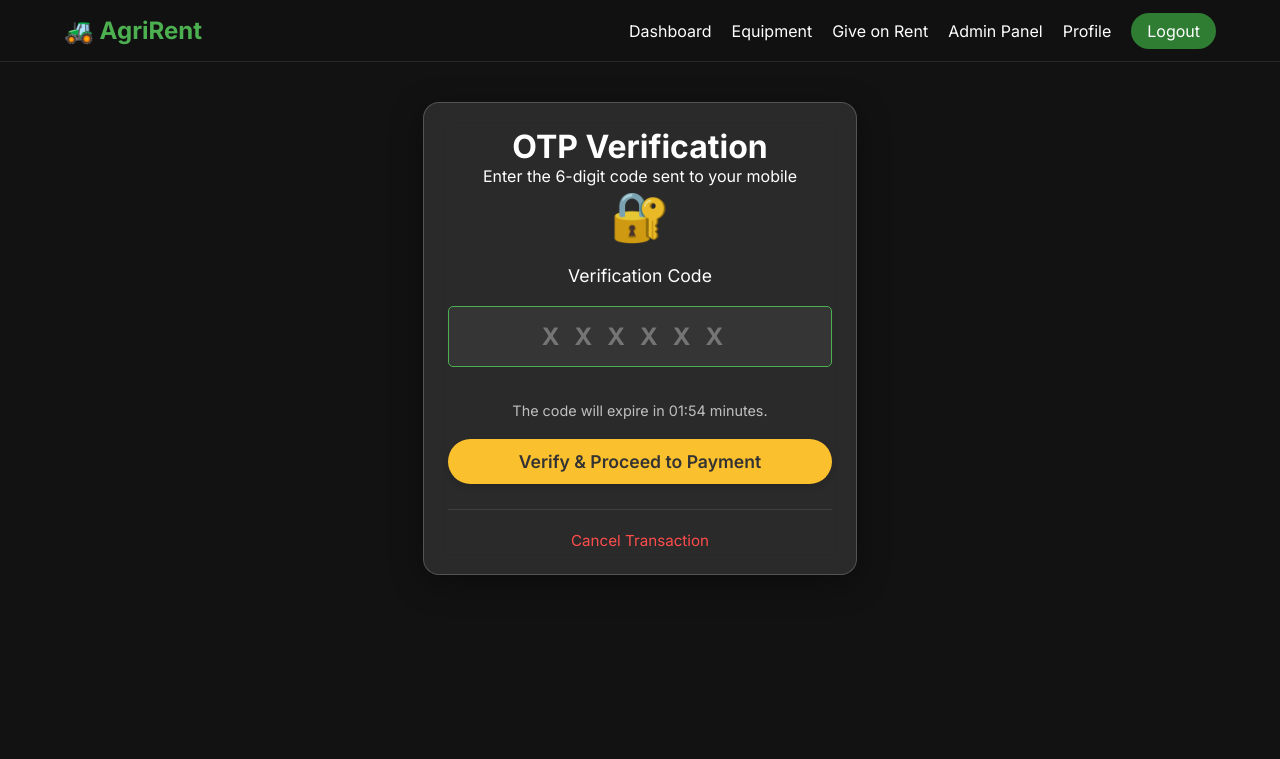
After one commit to themrmk333/agrirent, a Flask app: page /otp_verify in a window 1280 px wide. The commit adds this page. Shown: the top 759 px of the page. Run offline with Flask 3, Linux system fonts and the light colour scheme; the visitor is signed in with stand-in values (Sample User, id 1); some libraries are stand-ins or nearby versions.

Commit message:
otp security + cancellation update

```diff
--- a/app.py
+++ b/app.py
@@ -3,6 +3,8 @@ import psycopg2
 import psycopg2.extras
 import datetime
 import os
+import random
+import time
 from werkzeug.security import generate_password_hash, check_password_hash
 
 app = Flask(__name__)
@@ -131,6 +133,7 @@ def init_db():
         phone_number TEXT,
         total_days INTEGER DEFAULT 1,
         total_amount REAL DEFAULT 0.0,
+        refund_amount REAL DEFAULT 0.0,
         agreement_accepted INTEGER DEFAULT 0,
         damage_fee_paid INTEGER DEFAULT 1,
         FOREIGN KEY (user_id) REFERENCES users (id),
@@ -572,10 +575,69 @@ def payment():
         'total_amount': total_amount
     }
 
+    # OTP Generation Logic
+    otp = random.randint(100000, 999999)
+    session['otp'] = str(otp)
+    session['otp_time'] = time.time()
+    session['otp_attempts'] = 0
+
+    # Simulation: Print to console and alert user
+    print(f"\n[SECURITY] OTP for {session['username']}: {otp}\n")
+    flash('🔐 For your security, a 6-digit OTP has been sent to your registered mobile number.', 'info')
+
     cur.close()
     conn.close()
 
-    return render_template('payment.html', equipment=eq, start_date=start_date, end_date=end_date, total_days=total_days, total_amount=total_amount)
+    return redirect(url_for('otp_verify'))
+
+@app.route('/otp_verify', methods=['GET', 'POST'])
+def otp_verify():
+    if 'user_id' not in session or 'otp' not in session:
+        return redirect(url_for('dashboard'))
+
+    if request.method == 'POST':
+        entered_otp = request.form.get('otp')
+        current_time = time.time()
+
+        # Security: Max attempts check
+        session['otp_attempts'] = session.get('otp_attempts', 0) + 1
+        if session['otp_attempts'] > 3:
+            session.pop('otp', None)
+            session.pop('pending_booking', None)
+            flash('Too many failed attempts. Transaction blocked for security.', 'error')
+            return redirect(url_for('dashboard'))
+
+        # Security: Expiry check (120 seconds)
+        if current_time - session.get('otp_time', 0) > 120:
+            session.pop('otp', None)
+            flash('OTP has expired. Please try booking again.', 'error')
+            return redirect(url_for('dashboard'))
+
+        if entered_otp == session['otp']:
+            # Success! Clear OTP and proceed to payment
+            session.pop('otp', None)
+            session.pop('otp_time', None)
+            session.pop('otp_attempts', None)
+
+            # Fetch equipment details again for the payment page
+            booking_data = session['pending_booking']
+            conn = get_db()
+            cur = get_cursor(conn)
+            cur.execute('SELECT * FROM equipment WHERE id = %s', (booking_data['equipment_id'],))
+            eq = cur.fetchone()
+            cur.close()
+            conn.close()
+
+            return render_template('payment.html',
+                                   equipment=eq,
+                                   start_date=booking_data['start_date'],
+                                   end_date=booking_data['end_date'],
+                                   total_days=booking_data['total_days'],
+                                   total_amount=booking_data['total_amount'])
+        else:
+            flash(f'Invalid OTP. {3 - session["otp_attempts"]} attempts remaining.', 'error')
+
+    return render_template('otp_verify.html')
 
 
 @app.route('/process_payment', methods=['POST'])
@@ -750,15 +812,36 @@ def cancel_booking(booking_id):
 
     conn = get_db()
     cur = get_cursor(conn)
-    cur.execute('SELECT * FROM bookings WHERE id = %s AND user_id = %s', (booking_id, session['user_id']))
+
+    # Securely fetch booking - only if it belongs to the user
+    cur.execute('SELECT * FROM bookings WHERE id = %s', (booking_id,))
     b = cur.fetchone()
-    if b and b['status'] == 'Confirmed':
-        cur.execute('UPDATE bookings SET status = %s WHERE id = %s', ('Cancelled', booking_id))
+
+    if not b:
+        flash('Booking not found.', 'error')
+    elif b['user_id'] != session['user_id']:
+        # Security: Prevent unauthorized cancellation
+        flash('Unauthorized action.', 'error')
+    elif b['status'] == 'Cancelled':
+        # Prevent double cancellation
+        flash('Booking already cancelled.', 'info')
+    elif b['status'] != 'Confirmed':
+        flash('This booking cannot be cancelled at its current status.', 'error')
+    else:
+        # Proceed with cancellation
+        total = b['total_amount'] or 0
+        # Accurate 20% deduction (80% refund) with rounding
+        refund = round(float(total) * 0.80, 2)
+
+        cur.execute("UPDATE bookings SET status = 'Cancelled', refund_amount = %s WHERE id = %s", (refund, booking_id))
         cur.execute('UPDATE equipment SET quantity = quantity + 1 WHERE id = %s', (b['equipment_id'],))
         conn.commit()
+
+        # Professional dynamic feedback
+        flash(f'Booking cancelled. ₹{refund:,.2f} refunded after 20% deduction.', 'success')
+
     cur.close()
     conn.close()
-    flash('Booking cancelled successfully.', 'success')
     return redirect(url_for('dashboard'))
 
 
--- a/templates/booking.html
+++ b/templates/booking.html
@@ -35,6 +35,12 @@
                 </div>
             </div>
             <p id="duration_warning" style="color: #ff4d4d; font-size: 0.9rem; display: none; margin-top: -10px; margin-bottom: 10px;">Maximum booking limit is 3 days.</p>
+            <p style="color: #ffb700; font-size: 0.85rem; margin-top: -10px; margin-bottom: 15px; opacity: 0.9;">
+                Note: Cancellation incurs a 20% deduction from the total amount.
+            </p>
+            <p style="font-size: 0.85rem; color: #4facfe; margin-bottom: 15px; display: flex; align-items: center; gap: 8px;">
+                🔐 For your security, OTP verification is required before payment.
+            </p>
             <button type="submit" class="btn btn-pop btn-block">Continue to Payment ➡️</button>
         </form>
         <script>
--- a/templates/dashboard.html
+++ b/templates/dashboard.html
@@ -103,8 +103,8 @@
 
                                         {% if b.status == 'Confirmed' %}
                                         <a href="{{ url_for('booking', eq_id=b.equipment_id) }}" class="btn btn-pop" style="background:#17a2b8; padding: 4px 8px; font-size:0.8rem; margin-top:4px;">Extend</a>
-                                        <form action="{{ url_for('cancel_booking', booking_id=b.id) }}" method="POST" style="display:inline;" onsubmit="return confirm('Are you sure you want to cancel this booking?');">
-                                            <button type="submit" class="btn btn-pop" style="background:#dc3545; padding: 4px 8px; font-size:0.8rem; margin-top:4px;">Cancel</button>
+                                        <form action="{{ url_for('cancel_booking', booking_id=b.id) }}" method="POST" style="display:inline;" onsubmit="return confirm('Are you sure? 20% amount will be deducted.');">
+                                            <button type="submit" class="btn btn-pop" style="background:#dc3545; padding: 4px 8px; font-size:0.8rem; margin-top:4px;">Cancel Booking</button>
                                         </form>
                                         {% endif %}
 
--- /dev/null
+++ b/templates/otp_verify.html
@@ -0,0 +1,57 @@
+{% extends "layout.html" %}
+{% block content %}
+<div class="container">
+    <div class="auth-container glass-panel" style="max-width: 450px; text-align: center;">
+        <div class="auth-header">
+            <h2 style="font-size: 2rem;">OTP Verification</h2>
+            <p>Enter the 6-digit code sent to your mobile</p>
+        </div>
+
+        <div style="font-size: 3rem; margin-bottom: 20px; opacity: 0.9;">🔐</div>
+
+        <form action="{{ url_for('otp_verify') }}" method="POST">
+            <div class="form-group">
+                <label for="otp" style="font-size: 1.1rem; margin-bottom: 15px; display: block;">Verification Code</label>
+                <input type="text" id="otp" name="otp" class="form-control"
+                       placeholder="XXXXXX" maxlength="6" pattern="\d{6}" required
+                       style="text-align: center; font-size: 1.5rem; letter-spacing: 15px; font-weight: bold; padding: 15px;"
+                       autofocus>
+            </div>
+
+            <p style="font-size: 0.9rem; opacity: 0.7; margin: 20px 0;">
+                The code will expire in <span id="timer">02:00</span> minutes.
+            </p>
+
+            <button type="submit" class="btn btn-accent btn-block" style="font-size: 1.1rem; padding: 12px;">Verify & Proceed to Payment</button>
+        </form>
+
+        <div style="margin-top: 25px; border-top: 1px solid rgba(255,255,255,0.1); padding-top: 20px;">
+            <a href="{{ url_for('dashboard') }}" style="color: #ff4d4d; text-decoration: none; font-size: 0.95rem;">Cancel Transaction</a>
+        </div>
+    </div>
+</div>
+
+<script>
+    // Countdown timer for OTP
+    let timeLeft = 120;
+    const timerElement = document.getElementById('timer');
+
+    const countdown = setInterval(function() {
+        if(timeLeft <= 0) {
+            clearInterval(countdown);
+            timerElement.textContent = "00:00";
+            timerElement.style.color = "#ff4d4d";
+        } else {
+            timeLeft--;
+            let minutes = Math.floor(timeLeft / 60);
+            let seconds = timeLeft % 60;
+            timerElement.textContent = `${minutes.toString().padStart(2, '0')}:${seconds.toString().padStart(2, '0')}`;
+        }
+    }, 1000);
+
+    // Auto-focus and numeric entry enhancement
+    document.getElementById('otp').addEventListener('input', function(e) {
+        this.value = this.value.replace(/[^0-9]/g, '');
+    });
+</script>
+{% endblock %}
--- a/templates/payment.html
+++ b/templates/payment.html
@@ -12,8 +12,11 @@
             <p><strong>Item:</strong> {{ equipment.name }}</p>
             <p><strong>Dates:</strong> {{ start_date }} to {{ end_date }} ({{ total_days }} Days)</p>
             <p><strong>Price per Day:</strong> ₹ {{ equipment.price }}</p>
-            <p style="font-size: 1.2rem; border-top: 1px solid rgba(255,255,255,0.1); margin-top: 12px; padding-top: 12px;">
+            <p style="font-size: 1.2rem; border-top: 1px solid rgba(255,255,255,0.1); margin-top: 12px; padding-top: 12px; margin-bottom: 8px;">
                 <strong>Amount to Pay:</strong> <span style="color: var(--accent-light, #f39c12);">₹ {{ total_amount }}</span>
+            </p>
+            <p style="color: #ff4d4d; font-size: 0.9rem; padding: 8px; background: rgba(220, 53, 69, 0.1); border-radius: 4px; border-left: 3px solid #ff4d4d;">
+                ⚠️ If you cancel this booking, 20% of the total amount will be deducted.
             </p>
         </div>
 
```
Also changed, not shown: templates/receipt.html (+17 -0 lines).
